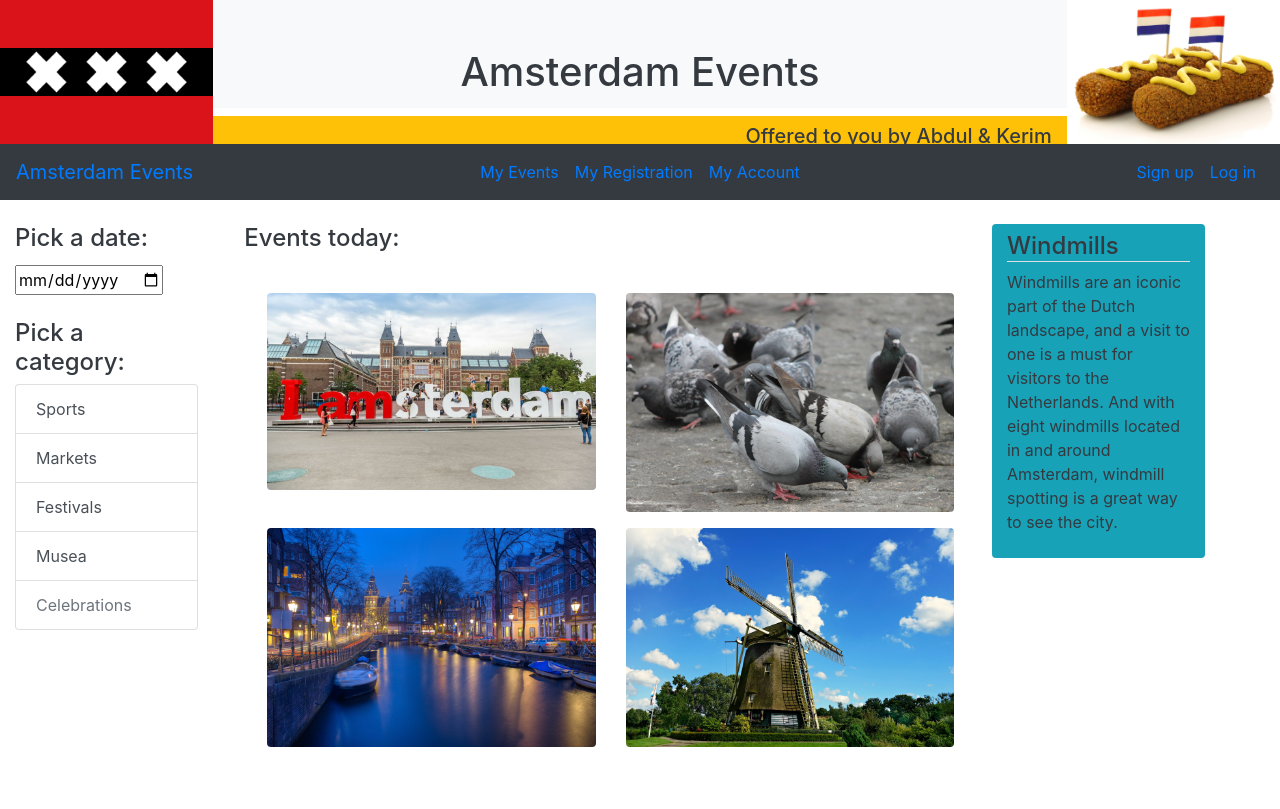
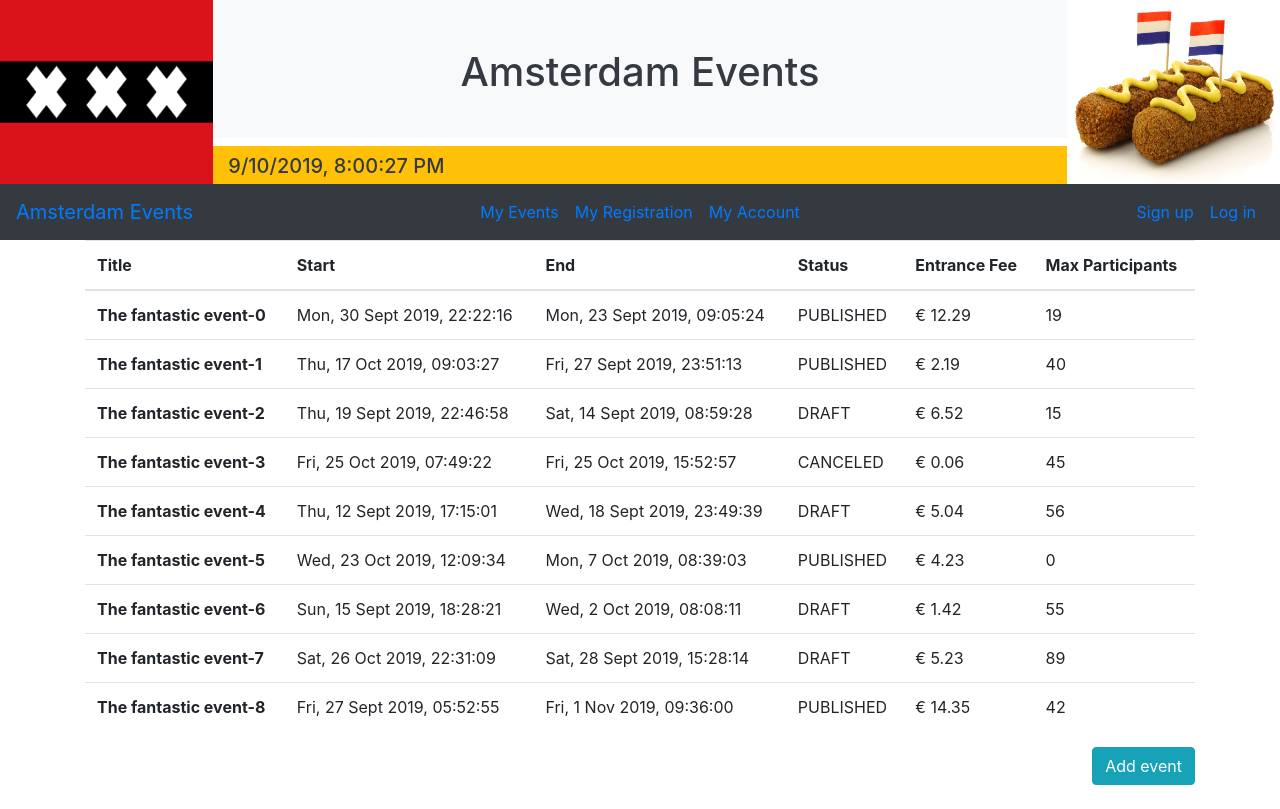
Before and after one commit to AbdulZor/Amsterdam-Events, an Angular app in the folder Amsterdam-Events/: page / in a window 1280 px wide. Built offline with nearby package versions, Linux system fonts and the light colour scheme.

Commit message:
Assignment 3.2.1 is done

```diff
--- a/Amsterdam-Events/src/app/app.component.html
+++ b/Amsterdam-Events/src/app/app.component.html
@@ -1,2 +1,2 @@
 <app-header></app-header>
-<app-home></app-home>
+<app-overview1></app-overview1>
--- a/Amsterdam-Events/src/app/app.module.ts
+++ b/Amsterdam-Events/src/app/app.module.ts
@@ -6,13 +6,14 @@ import { AppComponent } from './app.component';
 import { HeaderComponent } from './header/header.component';
 import { HomeComponent } from './home/home.component';
 import { NavBarComponent } from './nav-bar/nav-bar.component';
-
+import { Overview1Component } from './components/events/overview1/overview1.component';
 @NgModule({
   declarations: [
     AppComponent,
     HeaderComponent,
     HomeComponent,
-    NavBarComponent
+    NavBarComponent,
+    Overview1Component
   ],
   imports: [
     BrowserModule,
--- /dev/null
+++ b/Amsterdam-Events/src/app/components/events/overview1/overview1.component.html
@@ -0,0 +1,45 @@
+<div class="container mb-4">
+  <div class="table-responsive">
+    <table class="table">
+      <thead>
+      <tr>
+        <th scope="col">Title</th>
+        <th scope="col">Start</th>
+        <th scope="col">End</th>
+        <th scope="col">Status</th>
+        <th scope="col">Entrance Fee</th>
+        <th scope="col">Max Participants</th>
+      </tr>
+      </thead>
+      <tbody>
+      <tr *ngFor="let event of aEvents">
+        <th scope="row">{{ event.title }}</th>
+        <td>{{ event.start.toLocaleString("en-GB", {
+            weekday: 'short',
+            day: 'numeric',
+            month: 'short',
+            year: 'numeric',
+            hour: "numeric",
+            minute: "numeric",
+            second: "numeric"
+        }) }}</td>
+        <td>{{ event.end.toLocaleString("en-GB", {
+            weekday: 'short',
+            day: 'numeric',
+            month: 'short',
+            year: 'numeric',
+            hour: "numeric",
+            minute: "numeric",
+            second: "numeric"
+        }) }}</td>
+        <td>{{ event.status }}</td>
+        <td>€ {{ event.participationFee }}</td>
+        <td>{{ event.maxParticipants }}</td>
+      </tr>
+      </tbody>
+    </table>
+    <button
+      class="btn btn-info float-right"
+    (click)="addRandomAEvent()">Add event</button>
+  </div>
+</div>
--- /dev/null
+++ b/Amsterdam-Events/src/app/components/events/overview1/overview1.component.ts
@@ -0,0 +1,35 @@
+import {Component, OnInit} from '@angular/core';
+import {AEvent} from "../../../models/a-event";
+
+@Component({
+  selector: 'app-overview1',
+  templateUrl: './overview1.component.html',
+  styleUrls: ['./overview1.component.css']
+})
+export class Overview1Component implements OnInit {
+  aEvents: AEvent[];
+  j: number;
+
+  constructor() {
+  }
+
+  ngOnInit() {
+    this.j = 0;
+    this.aEvents = [];
+    for (let i = 0; i < 9; i++) {
+      this.addRandomAEvent();
+    }
+  }
+
+  addRandomAEvent() {
+    this.aEvents.push(new AEvent("The fantastic event-" + this.j++, AEvent.getRandomStatus(), this.randomDate(new Date(2019, 10, 1), new Date()),
+      false, this.randomDate(new Date(2019, 10, 2), new Date()),
+      (Math.random() * 15).toFixed(2), "NO DESCPRIPTION", (Math.random() * 100).toFixed()));
+  }
+
+  randomDate(start, end) {
+
+    return new Date(start.getTime() + Math.random() * (end.getTime() - start.getTime()));
+  }
+
+}
--- a/Amsterdam-Events/src/app/header/header.component.html
+++ b/Amsterdam-Events/src/app/header/header.component.html
@@ -7,12 +7,15 @@
         <h1 class="">Amsterdam Events</h1>
       </div>
 
+      <div class="col-12 text-left bg-warning pt-2 h-25">
+        <h5>{{ dateTimeFormatted }}</h5>
+      </div>
       <div class="col-12 text-right bg-warning pt-2 h-25">
         <h5>Offered to you by Abdul & Kerim</h5>
       </div>
 
     </div>
-    <img src="../../assets/images/Peter-Zijlstra-Shutter-Amsterdam-Kroket-food-Dutch.jpg" alt="niks te vinden"
+    <img src="../../assets/images/Peter-Zijlstra-Shutter-Amsterdam-Kroket-food-Dutch.jpg" alt="kroketjes"
          class="col-2 p-0 w-25 bg-dark d-none d-lg-block">
   </div>
 </div>
--- a/Amsterdam-Events/src/app/header/header.component.ts
+++ b/Amsterdam-Events/src/app/header/header.component.ts
@@ -6,8 +6,16 @@ import { Component, OnInit } from '@angular/core';
   styleUrls: ['./header.component.css']
 })
 export class HeaderComponent implements OnInit {
+  dateTime: Date;
+  dateTimeFormatted: string;
 
-  constructor() { }
+  constructor() {
+    setInterval(() => {
+      this.dateTime = new Date();
+      this.dateTimeFormatted = this.dateTime.toLocaleString();
+      }, 1000);
+  }
+
 
   ngOnInit() {
   }
--- a/Amsterdam-Events/src/app/home/home.component.ts
+++ b/Amsterdam-Events/src/app/home/home.component.ts
@@ -1,4 +1,4 @@
-import { Component, OnInit } from '@angular/core';
+import {Component, OnInit} from '@angular/core';
 
 @Component({
   selector: 'app-home',
@@ -6,10 +6,15 @@ import { Component, OnInit } from '@angular/core';
   styleUrls: ['./home.component.css']
 })
 export class HomeComponent implements OnInit {
+  eventsInfo: [];
 
-  constructor() { }
+  constructor() {
+  }
 
   ngOnInit() {
   }
 
+  getEventInfo() {
+  }
+
 }
--- /dev/null
+++ b/Amsterdam-Events/src/app/models/a-event.ts
@@ -0,0 +1,41 @@
+export class AEvent {
+  title: string;
+  status: AEventStatus;
+  start: Date;
+  IsTicketed: Boolean;
+  end: Date;
+  participationFee: string;
+  description: string;
+  maxParticipants: string;
+
+
+  constructor(title: string, status: AEventStatus, start: Date, IsTicketed: Boolean, end: Date, participationFee: string, description: string, maxParticipants: string) {
+    this.title = title;
+    this.status = status;
+    this.start = start;
+    this.IsTicketed = IsTicketed;
+    this.end = end;
+    this.participationFee = participationFee;
+    this.description = description;
+    this.maxParticipants = maxParticipants;
+  }
+
+  static getRandomStatus(): AEventStatus {
+    let statusCode: number;
+    statusCode = Math.random();
+    if (statusCode > 0.6) {
+      return AEventStatus.DRAFT;
+    } else if (statusCode <= 0.6 && statusCode >= 0.2) {
+      return AEventStatus.PUBLISHED;
+    }
+    return AEventStatus.CANCELED;
+  }
+
+
+}
+
+export enum AEventStatus {
+  DRAFT = "DRAFT",
+  PUBLISHED = "PUBLISHED",
+  CANCELED = "CANCELED"
+}
```
Also changed, not shown: Amsterdam-Events/src/app/components/events/overview1/overview1.component.css (added), 2 other files (tests, documents, lock files or other folders).
